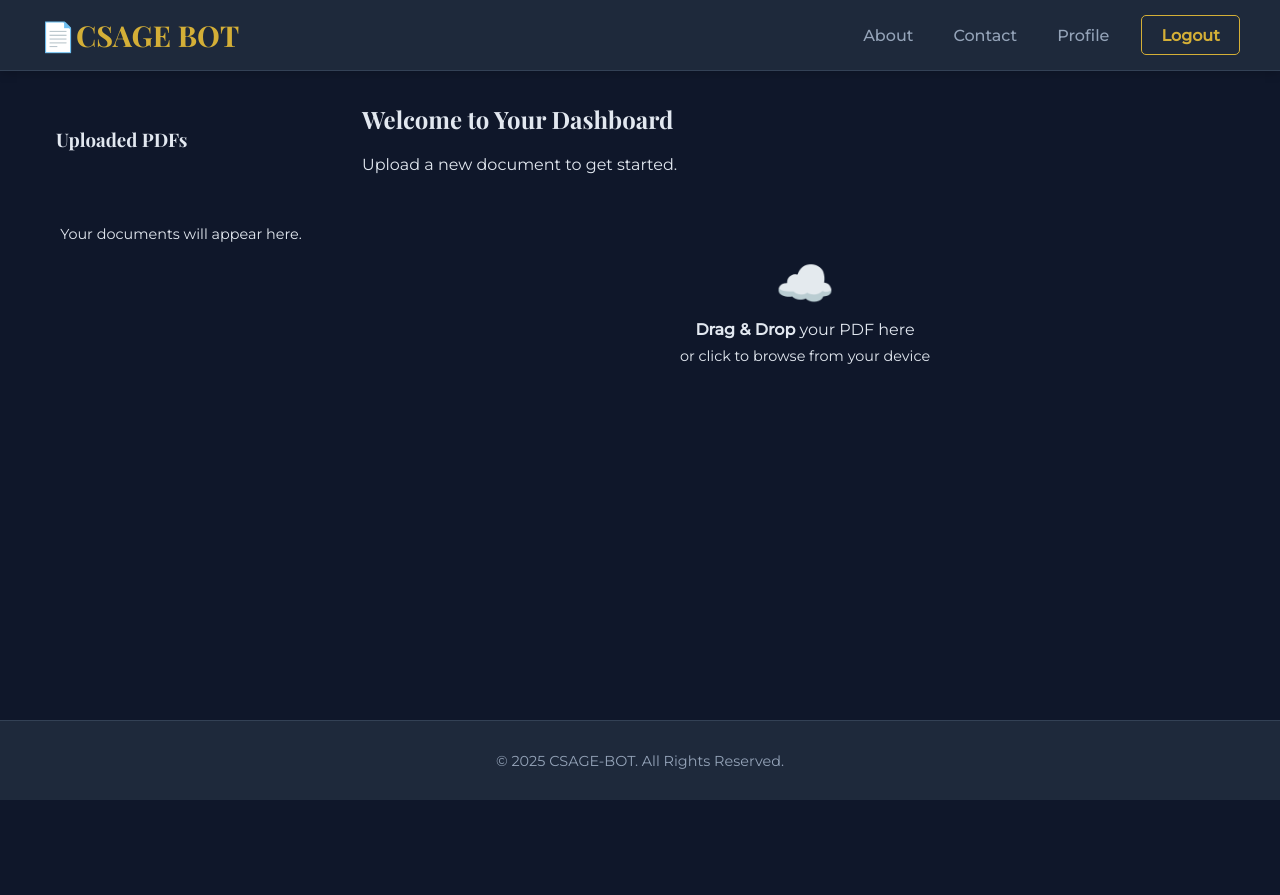
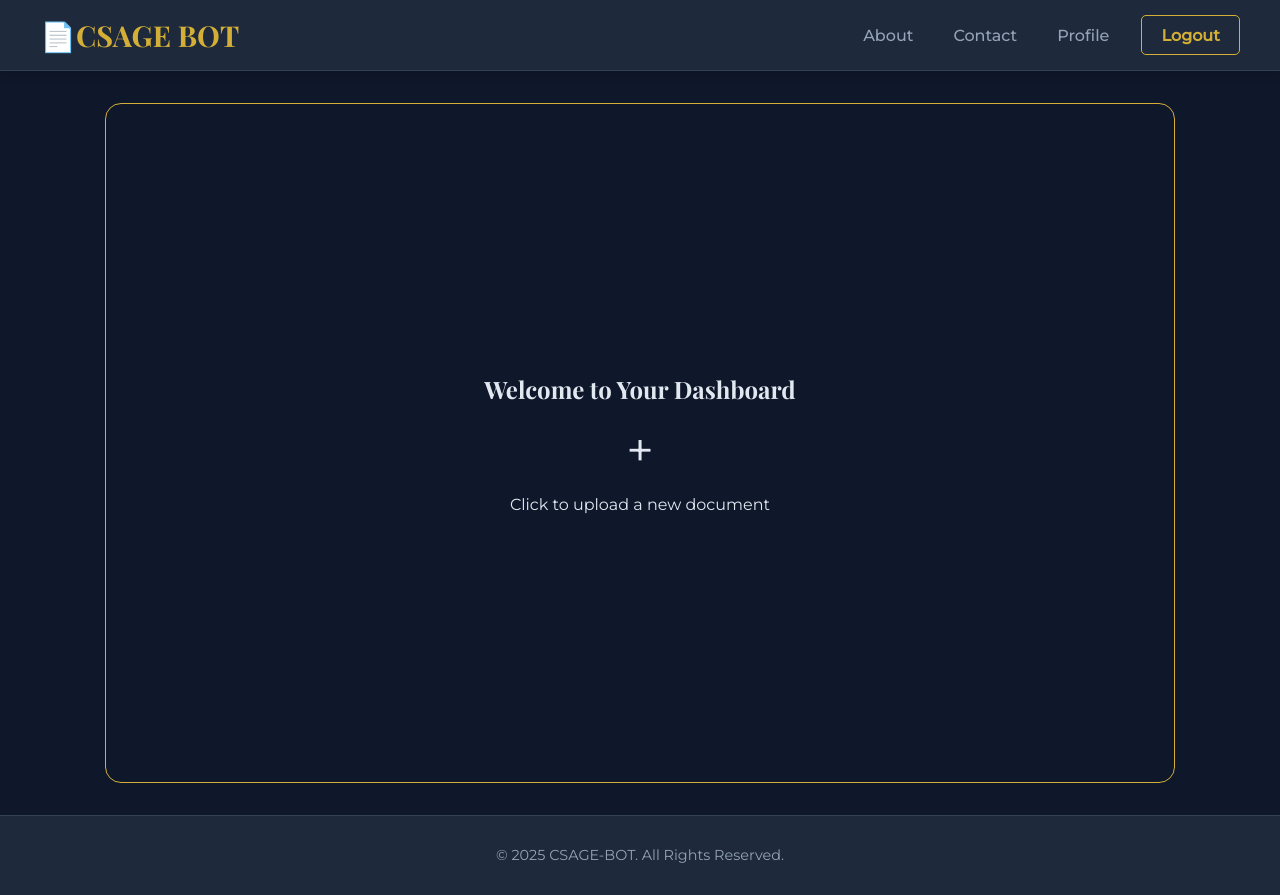
Before and after one commit to Anirudh-starhash/NLP-Project, an Angular app in the folder AI-Wrapper-Frontend/: page /dashboard in a window 1280 px wide. Before the commit the page ends 800 px from the top, so only its background shows below. Built offline with nearby package versions, Linux system fonts and the light colour scheme; sample sign-in values are in the browser's storage.

Commit message:
dashboard created now focus on preprocessing

```diff
--- a/AI-Wrapper-Frontend/src/app/login/login.component.ts
+++ b/AI-Wrapper-Frontend/src/app/login/login.component.ts
@@ -1,9 +1,11 @@
 // src/app/login/login.component.ts
+
 import { Component, EventEmitter, Output } from '@angular/core';
 import { AuthService } from '../services/auth.service';
 import { Router } from '@angular/router';
 import { CommonModule } from '@angular/common';
 import { FormsModule } from '@angular/forms';
+import { MatDialogRef } from '@angular/material/dialog'; // 1. Import MatDialogRef
 
 @Component({
   selector: 'app-login',
@@ -14,7 +16,7 @@ import { FormsModule } from '@angular/forms';
 })
 export class LoginComponent {
 
-  @Output() toggleView = new EventEmitter<void>(); // ✅ Declare output event
+  @Output() toggleView = new EventEmitter<void>();
 
   loginData = {
     email: '',
@@ -23,7 +25,11 @@ export class LoginComponent {
 
   message = '';
 
-  constructor(private authService: AuthService, private router: Router) {}
+  constructor(
+    private authService: AuthService,
+    private router: Router,
+    private dialogRef: MatDialogRef<LoginComponent> // 2. Inject MatDialogRef
+  ) {}
 
   onLogin() {
     this.authService.loginRequest(this.loginData).subscribe({
@@ -31,6 +37,10 @@ export class LoginComponent {
         localStorage.setItem('access_token', res.access_token);
         localStorage.setItem('user_info', JSON.stringify(res.info));
         this.message = 'Login successful!';
+
+        // 3. Close the dialog before navigating
+        this.dialogRef.close();
+
         this.router.navigate(['/dashboard']);
       },
       error: (err) => {
@@ -41,6 +51,6 @@ export class LoginComponent {
   }
 
   onToggleView() {
-    this.toggleView.emit(); // ✅ Emit event when toggling view
+    this.toggleView.emit();
   }
 }
--- a/AI-Wrapper-Frontend/src/app/pages/dashboard/dashboard.component.css
+++ b/AI-Wrapper-Frontend/src/app/pages/dashboard/dashboard.component.css
@@ -1,81 +1,139 @@
 .dashboard-layout {
   display: flex;
+  height: calc(100vh - 120px);
+  padding: 2rem;
   gap: 2rem;
-  padding: 2rem;
-  height: 100%;
 }
 
+/* --- Collapsible Sidebar Styles --- */
 .sidebar {
-  flex: 0 0 250px; /* Sidebar width */
+  position: relative;
+  flex-shrink: 0;
+  width: 280px;
   background-color: var(--bg-surface);
   padding: 1.5rem;
   border-radius: 12px;
-  border: 1px solid var(--border);
+  /* ✅ FIX: Border color is now the accent color */
+  border: 1px solid var(--royal-gold);
+  display: flex;
+  flex-direction: column;
+  transition: width 0.4s ease, padding 0.4s ease, transform 0.4s ease;
+  overflow: hidden;
 }
 
-.sidebar h3 {
-  margin-top: 0;
+/* This class makes the sidebar disappear */
+.sidebar.closed {
+  width: 0;
+  padding: 1.5rem 0;
+  border-color: transparent; /* Hide border when closed */
+}
+
+.sidebar-header {
+  display: flex;
+  justify-content: space-between;
+  align-items: center;
+  margin-bottom: 1rem;
+}
+
+.sidebar-header h3 {
+  margin: 0;
   color: var(--text-main);
-  border-bottom: 2px solid var(--border);
-  padding-bottom: 0.5rem;
+  white-space: nowrap;
+}
+
+.toggle-btn {
+  position: absolute;
+  top: 1.25rem;
+  right: 1rem;
+  z-index: 10;
+  background: var(--bg-surface);
+  border: 1px solid var(--border);
+  border-radius: 50%;
+  width: 32px;
+  height: 32px;
+  cursor: pointer;
+  display: flex;
+  align-items: center;
+  justify-content: center;
+  transition: transform 0.4s ease;
+}
+
+.toggle-btn span {
+  font-size: 1.5rem;
+  /* ✅ FIX: Arrow color is now the accent color */
+  color: var(--accent);
+  transition: transform 0.4s ease;
+  line-height: 0;
+}
+
+.sidebar.closed .toggle-btn span {
+  transform: rotate(180deg);
 }
 
 .pdf-list-placeholder {
   text-align: center;
   color: var(--text-muted);
   font-size: 0.9rem;
-  padding: 2rem 0;
+  white-space: nowrap;
 }
 
+/* --- Main Content & Upload Card Styles --- */
 .main-content {
-  flex: 1; /* Main content takes the rest of the space */
-  color: var(--text-main);
+  flex: 1;
+  display: flex;
+  flex-direction: column;
+  align-items: center;
+  justify-content: center;
 }
 
-.main-content h2 {
-  margin-top: 0;
+.upload-card {
+  width: 100%;
+  max-width:80%;
+  padding: 3rem;
+  background-color: var(--bg-surface);
+  border: 1px solid var(--royal-gold);
+  border-radius: 16px;
+  display: flex;
+  flex-direction: column;
+  align-items: center;
+  justify-content: center;
+  text-align: center;
+  cursor: pointer;
+  transition: transform 0.3s ease, box-shadow 0.3s ease;
+  height:100vh;
 }
 
-.drop-zone {
-  margin-top: 2rem;
-  padding: 3rem;
-  border: 2px dashed var(--border);
-  border-radius: 12px;
-  text-align: center;
-  cursor: pointer;
-  transition: background-color 0.3s, border-color 0.3s;
+.logo {
+  font-family: 'Playfair Display', serif;
+  font-size: 1.8rem;
+  font-weight: bold;
+  text-decoration: none;
+  color: var(--royal-gold);
+
 }
 
-.drop-zone:hover {
-  border-color: var(--accent);
-  background-color: var(--bg-surface);
+.upload-card:hover {
+  transform: translateY(-5px);
+  box-shadow: 0 10px 20px rgba(0,0,0,0.2);
 }
 
-.drop-zone.drag-over {
-  border-color: var(--accent);
-  border-style: solid;
-  background-color: var(--bg-surface);
+.upload-card h2, .plus-icon-container, .upload-prompt {
+  margin: 0.5rem 0;
 }
 
-.upload-icon {
+.plus-icon {
   font-size: 3rem;
-}
-
-.drop-zone-prompt p {
-  margin: 0.5rem 0 0;
-  color: var(--text-main);
-}
-
-.muted-text {
-  font-size: 0.9rem;
   color: var(--text-muted);
 }
 
 .file-info {
-  margin-top: 1rem;
-  padding: 0.75rem;
+  margin-top: 1.5rem;
+  padding: 0.75rem 1.25rem;
   background-color: var(--bg-surface);
   border-radius: 8px;
   border: 1px solid var(--border);
   font-size: 0.9rem;
+  width: 100%;
+  max-width: 600px;
+  box-sizing: border-box;
 }
--- a/AI-Wrapper-Frontend/src/app/pages/dashboard/dashboard.component.html
+++ b/AI-Wrapper-Frontend/src/app/pages/dashboard/dashboard.component.html
@@ -1,30 +1,22 @@
 <div class="dashboard-layout">
-  <aside class="sidebar">
-    <h3>Uploaded PDFs</h3>
+  <!-- <aside class="sidebar" [class.closed]="!isSidebarOpen">
+    <header class="sidebar-header">
+      <h3>Uploaded PDFs</h3>
+    </header>
     <div class="pdf-list-placeholder">
       <p>Your documents will appear here.</p>
     </div>
-  </aside>
+  </aside> -->
 
   <main class="main-content">
-    <h2>Welcome to Your Dashboard</h2>
-    <p>Upload a new document to get started.</p>
-
-    <div
-      class="drop-zone"
-      (click)="fileInput.click()"
-      (dragover)="onDragOver($event)"
-      (dragleave)="onDragLeave($event)"
-      (drop)="onDrop($event)"
-      [class.drag-over]="isDragging">
-      <input #fileInput type="file" (change)="onFileSelected($event)" accept=".pdf" hidden>
-      <div class="drop-zone-prompt">
-        <span class="upload-icon">☁️</span>
-        <p><strong>Drag & Drop</strong> your PDF here</p>
-        <p class="muted-text">or click to browse from your device</p>
+    <input #fileInput type="file" (change)="onFileSelected($event)" accept=".pdf" hidden>
+    <div class="upload-card" (click)="fileInput.click()">
+      <h2>Welcome to Your Dashboard</h2>
+      <div class="plus-icon-container">
+        <span class="plus-icon">+</span>
       </div>
+      <p class="upload-prompt">Click to upload a new document</p>
     </div>
-
     <div *ngIf="fileName" class="file-info">
       Selected file: <strong>{{ fileName }}</strong>
     </div>
--- a/AI-Wrapper-Frontend/src/app/pages/dashboard/dashboard.component.ts
+++ b/AI-Wrapper-Frontend/src/app/pages/dashboard/dashboard.component.ts
@@ -9,8 +9,18 @@ import { CommonModule } from '@angular/common';
   styleUrls: ['./dashboard.component.css']
 })
 export class DashboardComponent {
+  isSidebarOpen = true;
   isDragging = false;
   fileName: string | null = null;
+
+
+
+
+
+
+  toggleSidebar() {
+    this.isSidebarOpen = !this.isSidebarOpen;
+  }
 
   onDragOver(event: DragEvent) {
     event.preventDefault(); // Prevents the browser from opening the file
--- a/AI-Wrapper-Frontend/src/app/register/register.component.ts
+++ b/AI-Wrapper-Frontend/src/app/register/register.component.ts
@@ -4,6 +4,7 @@ import { AuthService } from '../services/auth.service';
 import { Router } from '@angular/router';
 import { CommonModule } from '@angular/common';
 import { FormsModule } from '@angular/forms';
+import { MatDialogRef } from '@angular/material/dialog';
 
 @Component({
   selector: 'app-register',
@@ -25,13 +26,19 @@ export class RegisterComponent {
 
   message = '';
 
-  constructor(private authService: AuthService, private router: Router) {}
+  constructor(
+    private authService: AuthService,
+    private router: Router,
+    private dialogRef: MatDialogRef<RegisterComponent>) {}
 
   onRegister() {
     this.authService.register(this.registerData).subscribe({
       next: (res) => {
         this.message = 'Registration successful!';
-        this.router.navigate(['/login']);
+
+        this.dialogRef.close();
+
+        this.router.navigate(['/dashboard']);
       },
       error: (err) => {
         console.error(err);
--- a/AI-Wrapper-Frontend/src/app/services/auth.service.ts
+++ b/AI-Wrapper-Frontend/src/app/services/auth.service.ts
@@ -14,7 +14,7 @@ export class AuthService {
   private loggedIn = new BehaviorSubject<boolean>(false);
   isLoggedIn$ = this.loggedIn.asObservable();
 
-  private baseUrl = 'http://localhost:5000'; // Backend URL
+  private baseUrl = 'http://localhost:5000/api'; // Backend URL
 
   constructor(private http: HttpClient) {
     // Optionally check localStorage to persist login state across reloads
```
